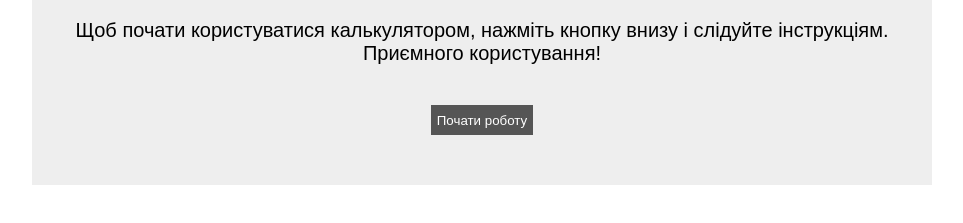
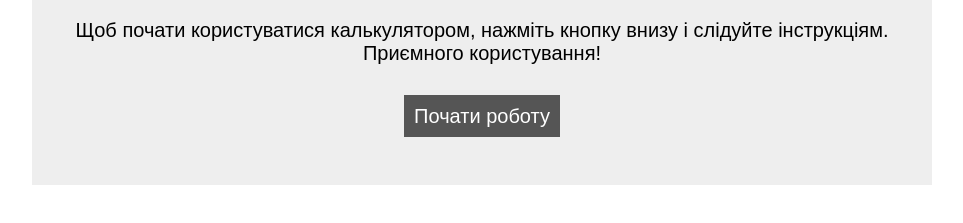
Before and after one commit to Spyro000/Lesson7-calculator, a plain HTML site: page index.html in a window 1280 px wide. Shown: the part 365-588 px from the top of the page, without its empty margins (158-1121 px from the left). Drawn offline with Linux system fonts and the light colour scheme.

Commit message:
minor fixes

```diff
--- a/index.html
+++ b/index.html
@@ -1,5 +1,5 @@
 <!DOCTYPE html>
-<html lang="en">
+<html>
 <head>
     <meta charset="UTF-8">
     <title>Calculator</title>
@@ -11,9 +11,7 @@
     <h1 class="calculator__header header">Простий калькулятор для домашнього завдання 7</h1>
     <p class="calculator__description content">Щоб почати користуватися калькулятором, нажміть кнопку внизу і слідуйте інструкціям. Приємного користування!</p>
     <div class="calculator__mainButton content">
-        <a href="javascript:startCalc();" class="link">
-            <button class="button">Почати роботу</button>
-        </a>
+        <a href="javascript:startCalc();" class="link">Почати роботу</a>
     </div>
 </main>
 </body>
--- a/sass/main.scss
+++ b/sass/main.scss
@@ -45,8 +45,10 @@ $main-font: 20px Arial, sans-serif;
   text-align: center;
 }
 
-.button {
+.link {
   @include transition(1s);
+  text-decoration: none;
+  padding: 10px;
   border: 0;
   outline: 0;
   height: 30px;
--- a/scripts/calc.js
+++ b/scripts/calc.js
@@ -27,7 +27,7 @@ function startCalc() {
                 "\n\"-\" - віднімання" +
                 "\n\"/\" - ділення" +
                 "\n\"*\" - множення", "");
-        if (operators.some(function(v){return v === tempValue;})) return tempValue;
+        if (operators.some(function(v) {return v === tempValue;})) return tempValue;
         else return null;
     }
 
```
Also changed, not shown: stylesheets/main.css.
